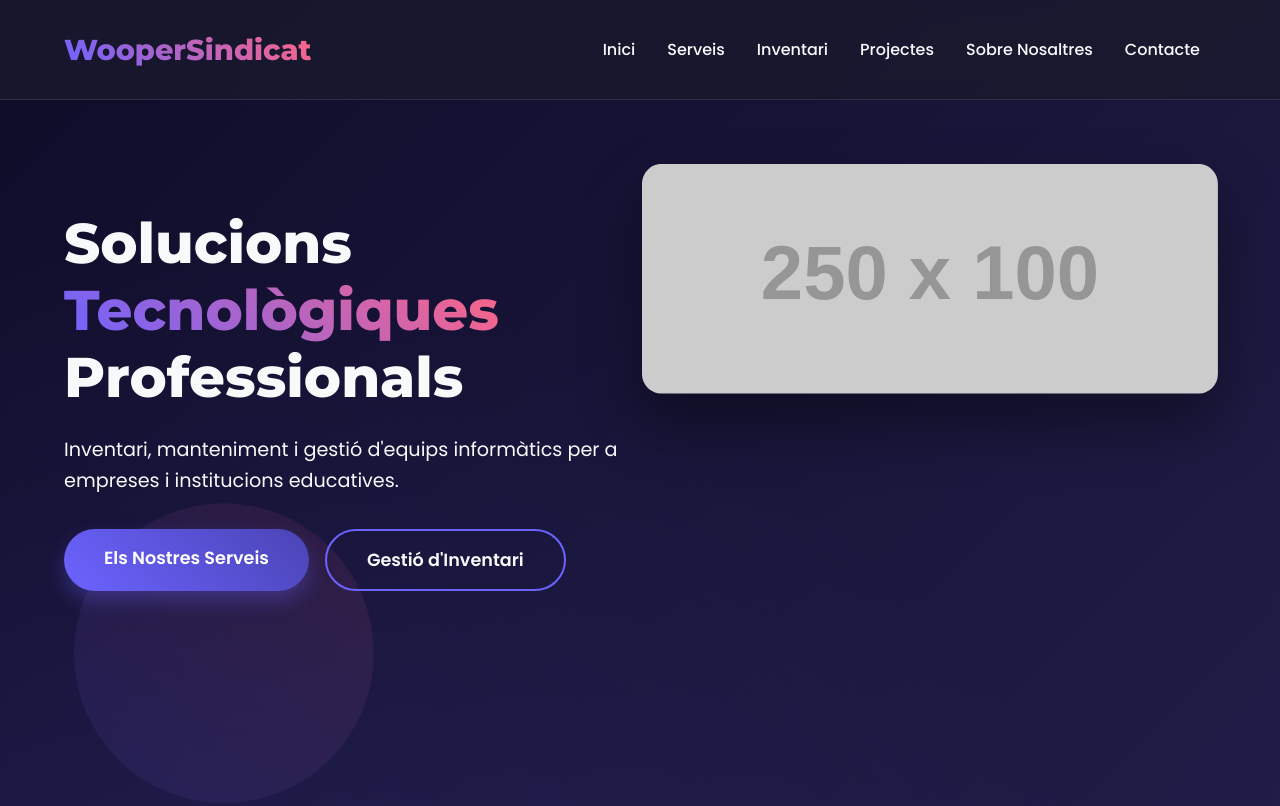
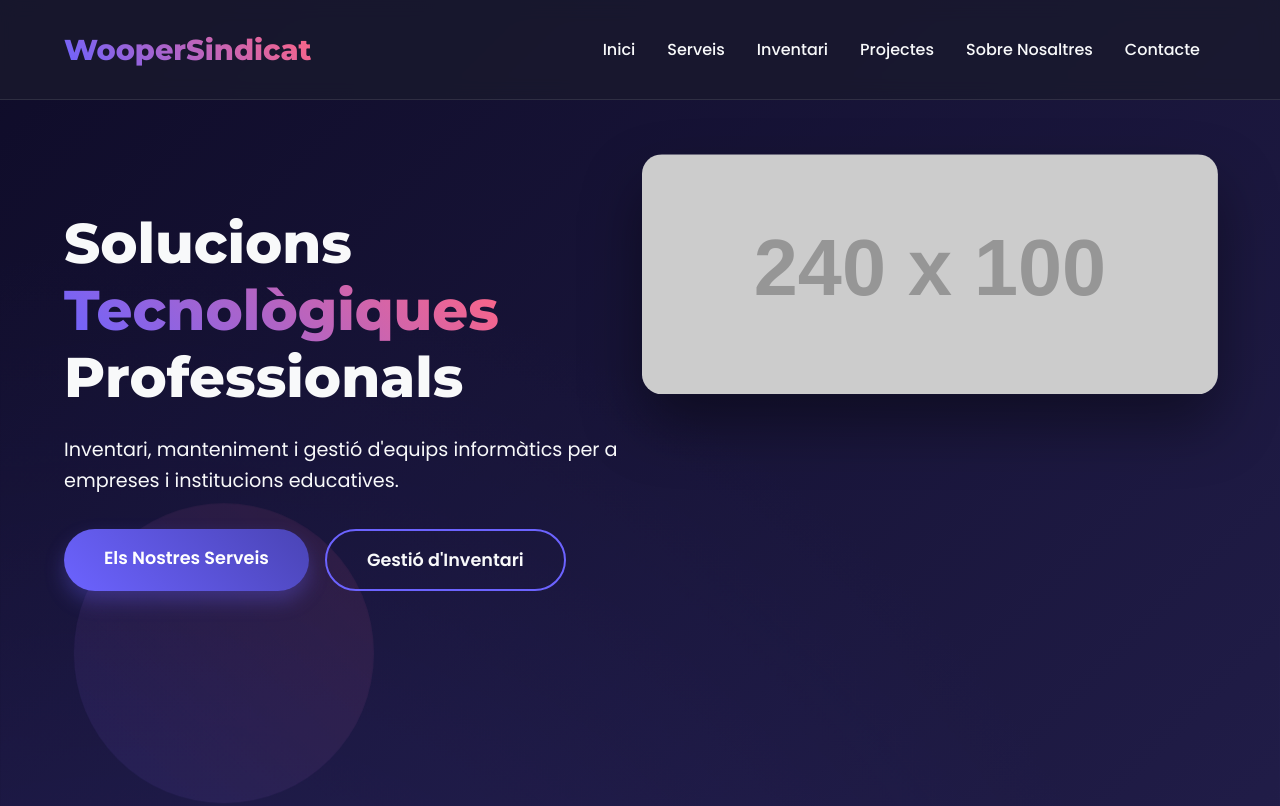
Before and after one commit to Kostiantyn010/woopersindicat, a plain HTML site: page index.html in a window 1280 px wide. Shown: the top 806 px of the page. Drawn offline with Linux system fonts and the light colour scheme; placeholder pictures from the web are drawn by us.

Commit message:
index.html

```diff
--- a/index.html
+++ b/index.html
@@ -902,7 +902,7 @@
         </div>
         <div class="hero-image">
             <!-- Imatge placeholder adaptada al tema -->
-            <img src="https://placehold.co/250x100/1A1A2E/6C63FF?text=Wooper+Sindicat&font=montserrat" alt="Solucions Tecnològiques">
+            <img src="https://placehold.co/240x100/1A1A2E/6C63FF?text=Wooper+Sindicat&font=montserrat" alt="Solucions Tecnològiques">
         </div>
     </section>
 
```
